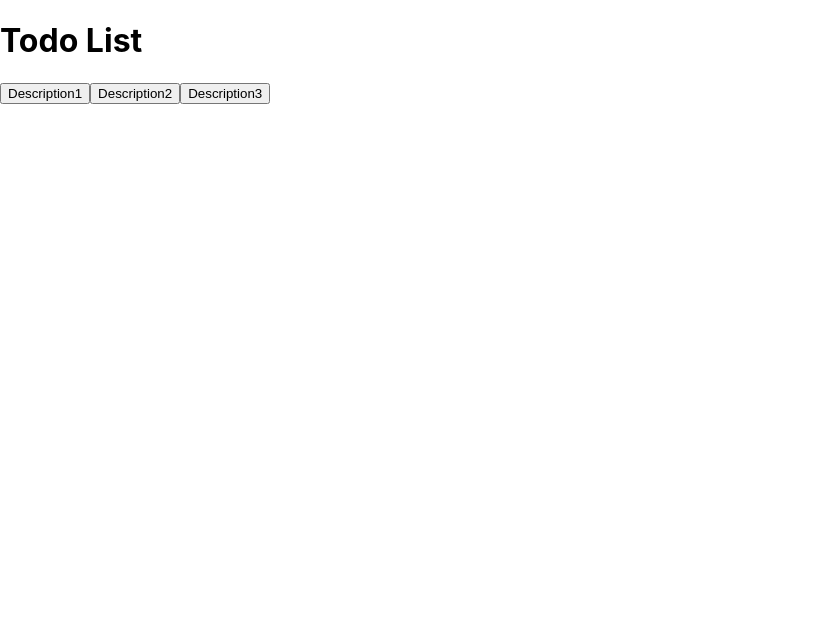
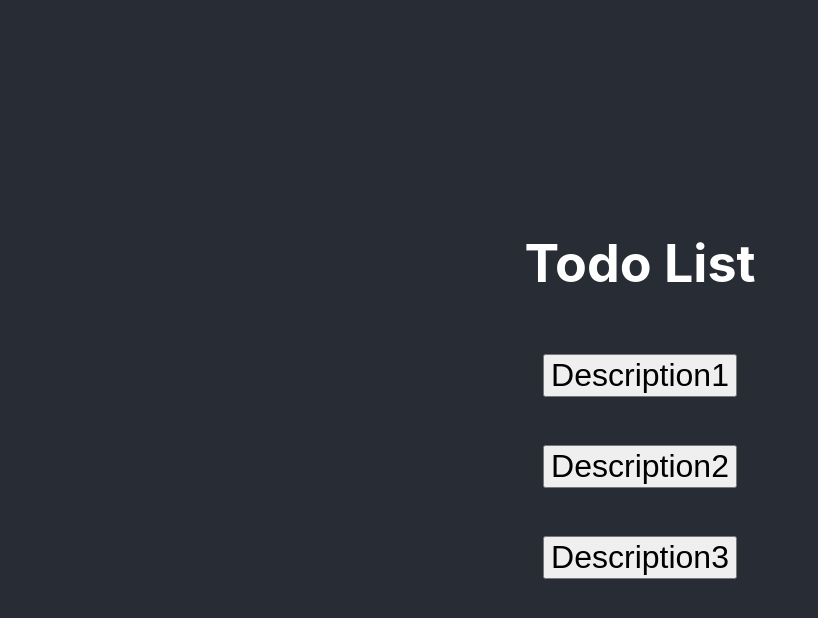
Before and after one commit to jyoonbcit/ToDoList, a React (Create React App) app in the folder todolist/: page / in a window 1280 px wide. Shown: the top 618 px of the page, without its empty margins (0-818 px from the left). Built offline with nearby package versions, Linux system fonts and the light colour scheme; the HTML template or start-up script is replaced by a standard one.

Commit message:
Update button.css

```diff
--- a/todolist/src/App.css
+++ b/todolist/src/App.css
@@ -1,5 +1,13 @@
 .App {
   text-align: center;
+  background-color: #282c34;
+  min-height: 100vh;
+  display: flex;
+  flex-direction: column;
+  align-items: center;
+  justify-content: center;
+  font-size: calc(10px + 2vmin);
+  color: white;
 }
 
 .App-logo {
@@ -13,17 +21,6 @@
   }
 }
 
-.App-header {
-  background-color: #282c34;
-  min-height: 100vh;
-  display: flex;
-  flex-direction: column;
-  align-items: center;
-  justify-content: center;
-  font-size: calc(10px + 2vmin);
-  color: white;
-}
-
 .App-link {
   color: #61dafb;
 }
@@ -32,6 +29,7 @@
   from {
     transform: rotate(0deg);
   }
+
   to {
     transform: rotate(360deg);
   }
--- a/todolist/src/App.jsx
+++ b/todolist/src/App.jsx
@@ -5,14 +5,14 @@ import Button from './components/button/button';
 
 const App = () => {
   return (
-    <>
+    <div className='App'>
       <Header />
 
       <Button text='Description1' />
       <Button text='Description2' />
       <Button text='Description3' />
 
-    </>
+    </div>
   );
 }
 
--- a/todolist/src/components/button/button.css
+++ b/todolist/src/components/button/button.css
@@ -0,0 +1,4 @@
+.btn {
+    margin: 3vh;
+    font-size: 4vh;
+}
--- a/todolist/src/components/button/button.jsx
+++ b/todolist/src/components/button/button.jsx
@@ -1,4 +1,5 @@
-import React from 'react'
+import React from 'react';
+import './button.css';
 
 const Button = (props) => {
     return (
--- a/todolist/src/components/header/header.jsx
+++ b/todolist/src/components/header/header.jsx
@@ -1,4 +1,4 @@
-import React from 'react'
+import React from 'react';
 
 const Header = () => {
     return (
```
